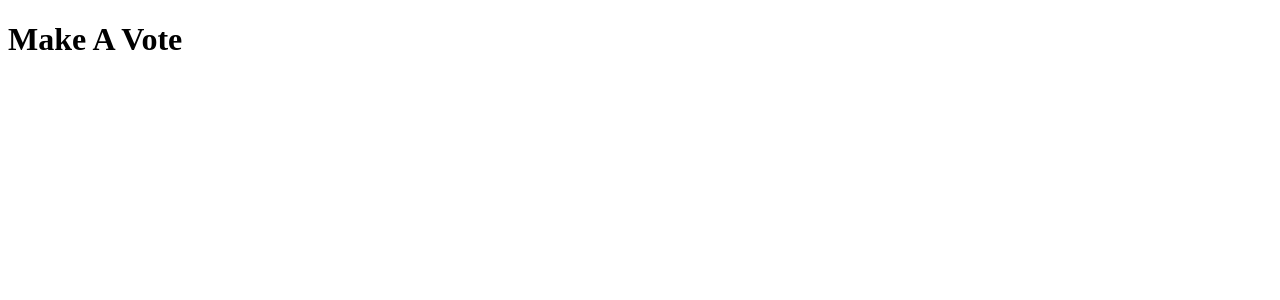
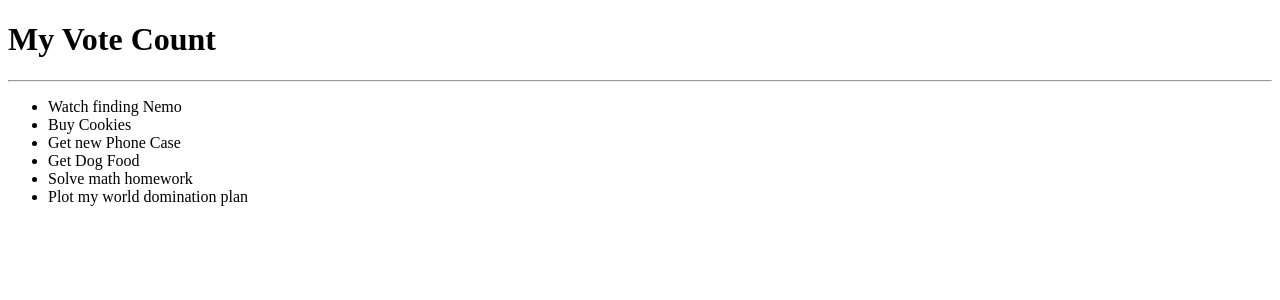
Before and after one commit to kimutaimeshack/-quotesVote, an Angular app: page / in a window 1280 px wide. Shown: the top 300 px of the page. Built offline with nearby package versions, Linux system fonts and the light colour scheme.

Commit message:
link the class and parent page

```diff
--- a/src/app/app.component.html
+++ b/src/app/app.component.html
@@ -1,3 +1,9 @@
-<div class="home">
-  <h1>Make A Vote</h1>
+<div>
+  <h1>My Vote Count</h1>
+  <hr>
+  <ul>
+      <li *ngFor='let goal of goals'>
+        {{goal.name}}
+      </li>
+  </ul>
 </div>
--- a/src/app/app.component.ts
+++ b/src/app/app.component.ts
@@ -1,4 +1,5 @@
 import { Component } from '@angular/core';
+import { Goal } from './goal';
 
 @Component({
   selector: 'app-root',
@@ -6,5 +7,12 @@ import { Component } from '@angular/core';
   styleUrls: ['./app.component.css']
 })
 export class AppComponent {
-  title = 'QuoteVote';
+  goals: Goal[] = [
+    { id: 1, name: 'Watch finding Nemo' },
+    { id: 2, name: 'Buy Cookies' },
+    { id: 3, name: 'Get new Phone Case' },
+    { id: 4, name: 'Get Dog Food' },
+    { id: 5, name: 'Solve math homework' },
+    { id: 6, name: 'Plot my world domination plan' },
+  ];
 }
--- a/src/app/goal.ts
+++ b/src/app/goal.ts
@@ -1,2 +1,5 @@
+
 export class Goal {
+  id: number;
+  name: string;
 }
--- a/tsconfig.json
+++ b/tsconfig.json
@@ -5,7 +5,7 @@
     "baseUrl": "./",
     "outDir": "./dist/out-tsc",
     "forceConsistentCasingInFileNames": true,
-    "strict": true,
+    "strict": false,
     "noImplicitReturns": true,
     "noFallthroughCasesInSwitch": true,
     "sourceMap": true,
```
